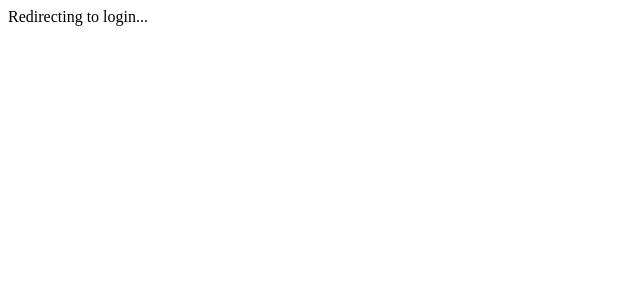
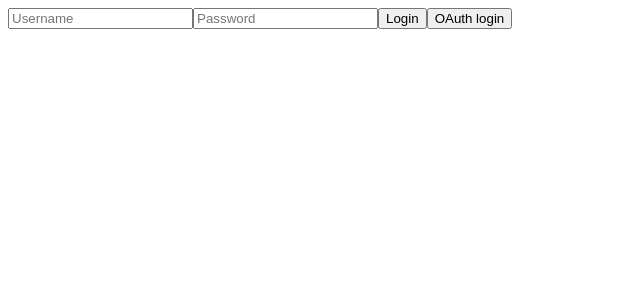
Before and after one commit to rubengees/keycloak-nuxt-demo, a Nuxt app in the folder frontend/: page /login in a window 1280 px wide. Shown: the top 300 px of the page, without its empty margins (0-640 px from the left). Built offline with nearby package versions, Linux system fonts and the light colour scheme.

Commit message:
Implement local login variant

```diff
--- a/frontend/nuxt.config.js
+++ b/frontend/nuxt.config.js
@@ -42,6 +42,23 @@ export default {
         scope: ['openid', 'profile', 'email'],
         response_type: 'token id_token',
         client_id: 'nuxt'
+      },
+      local: {
+        endpoints: {
+          login: {
+            url:
+              'http://localhost:8180/auth/realms/keycloak-nuxt-demo/protocol/openid-connect/token',
+            method: 'post',
+            propertyName: 'access_token'
+          },
+          logout: null,
+          user: {
+            url:
+              'http://localhost:8180/auth/realms/keycloak-nuxt-demo/protocol/openid-connect/userinfo',
+            method: 'get',
+            propertyName: null
+          }
+        }
       }
     }
   },
--- a/frontend/package.json
+++ b/frontend/package.json
@@ -15,7 +15,8 @@
     "@nuxtjs/auth": "^4.8.4",
     "@nuxtjs/axios": "^5.8.0",
     "@nuxtjs/proxy": "^1.3.3",
-    "nuxt": "^2.0.0"
+    "nuxt": "^2.0.0",
+    "querystring": "^0.2.0"
   },
   "devDependencies": {
     "@nuxtjs/eslint-config": "^1.0.1",
--- a/frontend/pages/index.vue
+++ b/frontend/pages/index.vue
@@ -3,6 +3,7 @@
     <span v-if="todos">Works! Todos: {{ todos }}</span>
     <span v-if="errorMessage">{{ errorMessage }}</span>
     <br />
+    <button @click="fetchNewTodos">Fetch new todos</button>
     <button @click="logout">Logout</button>
   </div>
 </template>
@@ -19,6 +20,13 @@ export default {
     }
   },
   methods: {
+    async fetchNewTodos() {
+      try {
+        this.todos = (await this.$axios.get('/api/todos')).data
+      } catch (e) {
+        this.errormessage = e.message | e
+      }
+    },
     async logout() {
       try {
         await this.$auth.logout()
--- a/frontend/pages/login.vue
+++ b/frontend/pages/login.vue
@@ -1,16 +1,43 @@
 <template>
-  <div>Redirecting to login...</div>
+  <div>
+    <input v-model="username" type="text" placeholder="Username" />
+    <input v-model="password" type="text" placeholder="Password" />
+    <button @click="login">Login</button>
+    <button @click="oauthLogin">OAuth login</button>
+  </div>
 </template>
 
 <script>
+import querystring from 'querystring'
+
 export default {
-  mounted() {
-    if (!this.$auth.isloggedIn) {
-      this.login()
+  data() {
+    return {
+      username: '',
+      password: ''
     }
   },
   methods: {
     login() {
+      const form = {
+        client_id: 'nuxt',
+        username: this.username,
+        password: this.password,
+        grant_type: 'password'
+      }
+
+      return this.$auth
+        .loginWith('local', {
+          data: querystring.stringify(form),
+          config: {
+            headers: { 'Content-Type': 'application/x-www-form-urlencoded' }
+          }
+        })
+        .catch((e) => {
+          alert(e.message || e)
+        })
+    },
+    oauthLogin() {
       return this.$auth.loginWith('social').catch((e) => {
         alert(e.message || e)
       })
```
